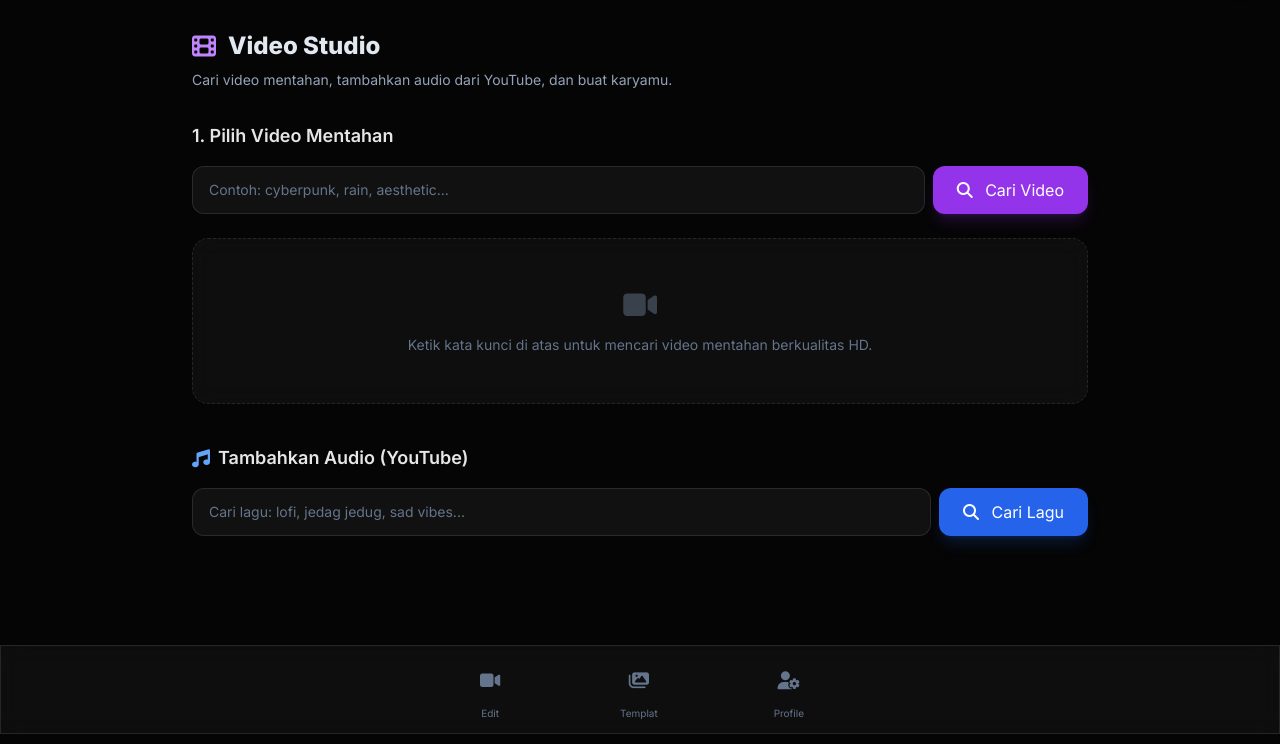
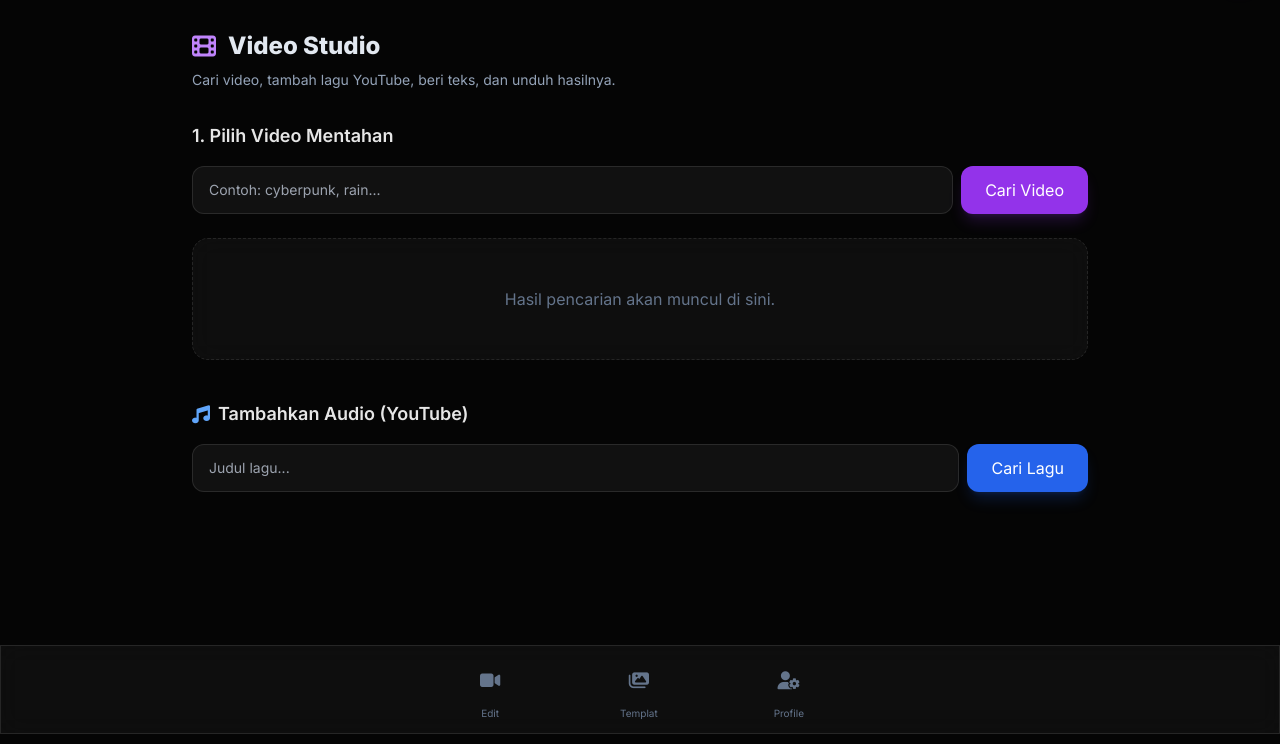
Before and after one commit to pangeranjaraya/Caa-X-Nexuss, a Flask app: page /video in a window 1280 px wide. Shown: the part 66-810 px from the top of the page. Run offline with Flask 3, Linux system fonts and the light colour scheme; some libraries are stand-ins or nearby versions.

Commit message:
Refactor video editor HTML for clarity and layout
Updated the video editor template to enhance user instructions and improve layout. Adjusted search input placeholders and button texts for clarity.

```diff
--- a/templates/video_editor.html
+++ b/templates/video_editor.html
@@ -1,149 +1,97 @@
 {% extends "base.html" %}
 {% block content %}
 <div class="max-w-4xl mx-auto pb-10">
-    <!-- Header Halaman -->
     <div class="mb-8">
-        <h2 class="text-2xl font-bold mb-2 flex items-center gap-3">
-            <i class="fas fa-film text-purple-400"></i> Video Studio
-        </h2>
-        <p class="text-slate-400 text-sm">Cari video mentahan, tambahkan audio dari YouTube, dan buat karyamu.</p>
+        <h2 class="text-2xl font-bold mb-2 flex items-center gap-3"><i class="fas fa-film text-purple-400"></i> Video Studio</h2>
+        <p class="text-slate-400 text-sm">Cari video, tambah lagu YouTube, beri teks, dan unduh hasilnya.</p>
     </div>
 
-    <!-- 1. SEARCH VIDEO SECTION -->
+    <!-- SEARCH VIDEO -->
     <section class="mb-10">
         <h3 class="text-lg font-semibold mb-4 text-white/90">1. Pilih Video Mentahan</h3>
         <div class="flex gap-2 mb-6">
-            <input type="text" id="videoSearchInput" placeholder="Contoh: cyberpunk, rain, aesthetic..."
-                   class="flex-1 bg-white/5 border border-white/10 rounded-xl px-4 py-3 focus:outline-none focus:border-purple-500 transition text-sm text-white placeholder-slate-500">
-            <button onclick="searchVideos()"
-                    class="bg-purple-600 hover:bg-purple-500 text-white px-6 py-3 rounded-xl font-medium transition shadow-lg shadow-purple-600/20 whitespace-nowrap">
-                <i class="fas fa-search mr-2"></i> Cari Video
-            </button>
+            <input type="text" id="videoSearchInput" placeholder="Contoh: cyberpunk, rain..." class="flex-1 bg-white/5 border border-white/10 rounded-xl px-4 py-3 focus:outline-none focus:border-purple-500 transition text-sm text-white">
+            <button onclick="searchVideos()" class="bg-purple-600 hover:bg-purple-500 text-white px-6 py-3 rounded-xl font-medium transition shadow-lg shadow-purple-600/20">Cari Video</button>
         </div>
-
-        <!-- Grid Hasil Video -->
         <div id="videoGrid" class="grid grid-cols-2 md:grid-cols-3 lg:grid-cols-4 gap-4">
-            <div class="col-span-full text-center text-slate-500 py-12 glass rounded-2xl border border-dashed border-white/10">
-                <i class="fas fa-video text-3xl mb-3 opacity-50"></i>
-                <p class="text-sm">Ketik kata kunci di atas untuk mencari video mentahan berkualitas HD.</p>
-            </div>
+            <div class="col-span-full text-center text-slate-500 py-12 glass rounded-2xl border border-dashed border-white/10">Hasil pencarian akan muncul di sini.</div>
         </div>
     </section>
 
-    <!-- 2. SELECTED VIDEO PREVIEW & EDITOR -->
+    <!-- EDITOR AREA -->
     <section id="editorSection" class="hidden mb-10 fade-in">
         <div class="glass p-6 rounded-3xl border border-purple-500/20 neon-border">
             <div class="flex justify-between items-center mb-4">
-                <h3 class="text-lg font-semibold text-white flex items-center gap-2">
-                    <i class="fas fa-check-circle text-green-400"></i> Video Terpilih
-                </h3>
-                <button onclick="clearSelection()" class="text-xs text-slate-400 hover:text-red-400 transition">Ganti Video</button>
+                <h3 class="text-lg font-semibold text-white"><i class="fas fa-check-circle text-green-400 mr-2"></i> Editor Aktif</h3>
+                <button onclick="clearSelection()" class="text-xs text-slate-400 hover:text-red-400">Ganti Video</button>
             </div>
 
             <div class="aspect-[9/16] max-h-[400px] w-full bg-black rounded-2xl overflow-hidden border border-white/10 mb-6 relative group">
                 <video id="selectedVideoPlayer" class="w-full h-full object-cover" loop muted playsinline></video>
                 <div class="absolute inset-0 flex items-center justify-center pointer-events-none">
-                    <span id="previewTextOverlay" class="text-2xl font-bold text-white drop-shadow-[0_2px_4px_rgba(0,0,0,0.8)] opacity-0 transition-opacity"></span>
+                    <span id="previewTextOverlay" class="text-2xl font-bold text-white drop-shadow-md opacity-0 transition-opacity text-center px-4"></span>
                 </div>
             </div>
 
-            <!-- Input Teks Overlay -->
             <div class="mb-6">
-                <label class="block text-xs text-slate-400 mb-2 uppercase tracking-wider">Tambahkan Kata-kata</label>
-                <input type="text" id="overlayTextInput" placeholder="Tulis caption keren di sini..."
-                       oninput="updateTextPreview()"
-                       class="w-full bg-black/40 border border-white/10 rounded-xl px-4 py-3 focus:outline-none focus:border-purple-500 transition text-sm text-white">
+                <label class="block text-xs text-slate-400 mb-2 uppercase tracking-wider">Teks Overlay</label>
+                <input type="text" id="overlayTextInput" placeholder="Tulis caption di sini..." oninput="updateTextPreview()" class="w-full bg-black/40 border border-white/10 rounded-xl px-4 py-3 focus:outline-none focus:border-purple-500 transition text-sm text-white">
             </div>
 
-            <!-- Action Buttons -->
             <div class="grid grid-cols-2 gap-3">
-                <button onclick="togglePreview()" class="py-3 rounded-xl font-bold border border-white/20 hover:bg-white/5 transition text-sm">
-                    <i class="fas fa-play mr-2"></i> PREVIEW
-                </button>
-                <button onclick="downloadFinalVideo()" class="py-3 rounded-xl font-bold bg-gradient-to-r from-purple-600 to-blue-600 hover:opacity-90 transition shadow-lg shadow-purple-600/20 text-sm">
-                    <i class="fas fa-download mr-2"></i> UNDUH SEKARANG
-                </button>
+                <button onclick="togglePreview()" class="py-3 rounded-xl font-bold border border-white/20 hover:bg-white/5 transition text-sm"><i class="fas fa-play mr-2"></i> PREVIEW</button>
+                <button onclick="downloadFinalVideo()" class="py-3 rounded-xl font-bold bg-gradient-to-r from-purple-600 to-blue-600 hover:opacity-90 transition shadow-lg shadow-purple-600/20 text-sm"><i class="fas fa-download mr-2"></i> UNDUH SEKARANG</button>
             </div>
         </div>
     </section>
 
-    <!-- 3. AUDIO SEARCH SECTION (YT-DLP) -->
+    <!-- SEARCH AUDIO -->
     <section class="mb-10">
-        <h3 class="text-lg font-semibold mb-4 text-white/90 flex items-center gap-2">
-            <i class="fas fa-music text-blue-400"></i> Tambahkan Audio (YouTube)
-        </h3>
+        <h3 class="text-lg font-semibold mb-4 text-white/90 flex items-center gap-2"><i class="fas fa-music text-blue-400"></i> Tambahkan Audio (YouTube)</h3>
         <div class="flex gap-2 mb-4">
-            <input type="text" id="audioSearchInput" placeholder="Cari lagu: lofi, jedag jedug, sad vibes..."
-                   class="flex-1 bg-white/5 border border-white/10 rounded-xl px-4 py-3 focus:outline-none focus:border-blue-500 transition text-sm text-white placeholder-slate-500">
-            <button onclick="searchAudio()"
-                    class="bg-blue-600 hover:bg-blue-500 text-white px-6 py-3 rounded-xl font-medium transition shadow-lg shadow-blue-600/20 whitespace-nowrap">
-                <i class="fas fa-search mr-2"></i> Cari Lagu
-            </button>
+            <input type="text" id="audioSearchInput" placeholder="Judul lagu..." class="flex-1 bg-white/5 border border-white/10 rounded-xl px-4 py-3 focus:outline-none focus:border-blue-500 transition text-sm text-white">
+            <button onclick="searchAudio()" class="bg-blue-600 hover:bg-blue-500 text-white px-6 py-3 rounded-xl font-medium transition shadow-lg shadow-blue-600/20">Cari Lagu</button>
         </div>
-
-        <!-- List Hasil Audio -->
         <div id="audioResults" class="space-y-2 max-h-60 overflow-y-auto pr-1 custom-scrollbar"></div>
-
-        <!-- Status Audio Terpilih -->
         <div id="selectedAudioStatus" class="hidden mt-4 p-3 rounded-xl bg-green-500/10 border border-green-500/20 text-green-400 text-xs flex items-center gap-2">
-            <i class="fas fa-check-circle"></i> Audio siap digunakan: <span id="audioFileName" class="font-bold text-white"></span>
+            <i class="fas fa-check-circle"></i> Audio siap: <span id="audioFileName" class="font-bold text-white"></span>
         </div>
     </section>
 </div>
 
 <script>
-    // --- GLOBAL STATE ---
     let selectedVideoUrl = null;
     let selectedAudioFile = null;
 
-    // --- 1. LOGIKA SEARCH VIDEO (PEXELS) ---
     async function searchVideos() {
         const query = document.getElementById('videoSearchInput').value.trim();
-        if (!query) return alert('Masukkan kata kunci pencarian!');
-
+        if (!query) return alert('Masukkan kata kunci!');
         const grid = document.getElementById('videoGrid');
-        grid.innerHTML = '<div class="col-span-full text-center py-10"><i class="fas fa-spinner fa-spin text-2xl text-purple-400"></i><p class="text-xs text-slate-500 mt-2">Mencari video...</p></div>';
+        grid.innerHTML = '<div class="col-span-full text-center py-10"><i class="fas fa-spinner fa-spin text-2xl text-purple-400"></i></div>';
 
         try {
             const res = await fetch(`/api/search_video?q=${encodeURIComponent(query)}`);
             const data = await res.json();
-
             grid.innerHTML = '';
-            if (data.videos && data.videos.length > 0) {
+            if (data.videos) {
                 data.videos.forEach(video => {
-                    // Ambil file video dengan kualitas sedang agar ringan
-                    const clip = video.video_files.find(f => f.width && f.width <= 720 && f.width >= 360) || video.video_files[0];
-                    const card = `
+                    const clip = video.video_files.find(f => f.width && f.width <= 720) || video.video_files[0];
+                    grid.innerHTML += `
                         <div class="glass rounded-2xl overflow-hidden group relative aspect-[9/16] cursor-pointer border border-white/5 hover:border-purple-500/50 transition-all" onclick="selectVideo('${clip.link}')">
-                            <img src="${video.image}" class="w-full h-full object-cover group-hover:scale-105 transition duration-500" alt="thumbnail">
-                            <div class="absolute inset-0 bg-black/40 group-hover:bg-black/20 transition flex items-center justify-center">
-                                <i class="fas fa-play text-white text-2xl opacity-80 group-hover:scale-125 transition"></i>
-                            </div>
-                            <div class="absolute bottom-0 left-0 w-full p-3 bg-gradient-to-t from-black/90 to-transparent opacity-0 group-hover:opacity-100 transition">
-                                <p class="text-[10px] text-white font-medium truncate">${video.user.name}</p>
-                            </div>
-                        </div>
-                    `;
-                    grid.innerHTML += card;
+                            <img src="${video.image}" class="w-full h-full object-cover group-hover:scale-105 transition duration-500">
+                            <div class="absolute inset-0 bg-black/40 group-hover:bg-black/20 transition flex items-center justify-center"><i class="fas fa-play text-white text-2xl opacity-80"></i></div>
+                        </div>`;
                 });
-            } else {
-                grid.innerHTML = '<div class="col-span-full text-center text-slate-500 py-10">Tidak ada video ditemukan.</div>';
             }
-        } catch (err) {
-            grid.innerHTML = `<div class="col-span-full text-center text-red-400 py-10 text-sm">Error: ${err.message}. Cek API Key Pexels!</div>`;
-        }
+        } catch (err) { grid.innerHTML = '<div class="col-span-full text-center text-red-400 py-10">Error API Key atau Internet.</div>'; }
     }
 
-    // --- 2. LOGIKA PILIH VIDEO ---
     function selectVideo(url) {
         selectedVideoUrl = url;
-        const player = document.getElementById('selectedVideoPlayer');
-        player.src = url;
-        player.play();
-
-        // Tampilkan section editor
+        document.getElementById('selectedVideoPlayer').src = url;
+        document.getElementById('selectedVideoPlayer').play();
         document.getElementById('editorSection').classList.remove('hidden');
-        document.getElementById('editorSection').scrollIntoView({ behavior: 'smooth', block: 'start' });
+        document.getElementById('editorSection').scrollIntoView({ behavior: 'smooth' });
     }
 
     function clearSelection() {
@@ -154,7 +102,6 @@
         updateTextPreview();
     }
 
-    // --- 3. LOGIKA TEXT OVERLAY PREVIEW ---
     function updateTextPreview() {
         const text = document.getElementById('overlayTextInput').value;
         const overlay = document.getElementById('previewTextOverlay');
@@ -164,48 +111,28 @@
 
     function togglePreview() {
         const player = document.getElementById('selectedVideoPlayer');
-        if (player.paused) {
-            player.muted = false; // Unmute saat preview
-            player.play();
-        } else {
-            player.pause();
-        }
+        player.muted = !player.muted;
+        player.paused ? player.play() : player.pause();
     }
 
-    // --- 4. LOGIKA SEARCH & DOWNLOAD AUDIO (YT-DLP) ---
     async function searchAudio() {
         const query = document.getElementById('audioSearchInput').value.trim();
         if (!query) return alert('Masukkan judul lagu!');
-
         const resDiv = document.getElementById('audioResults');
         resDiv.innerHTML = '<div class="text-center py-4"><i class="fas fa-spinner fa-spin text-blue-400"></i></div>';
 
         try {
             const res = await fetch(`/api/search_audio?q=${encodeURIComponent(query)}`);
             const data = await res.json();
-
             resDiv.innerHTML = '';
-            if (Array.isArray(data) && data.length > 0) {
-                data.forEach(song => {
-                    const item = `
-                        <div class="flex justify-between items-center bg-white/5 p-3 rounded-xl text-sm hover:bg-white/10 transition group border border-white/5">
-                            <div class="truncate w-3/4 pr-2">
-                                <p class="text-white font-medium truncate">${song.title}</p>
-                                <p class="text-[10px] text-slate-500">YouTube • Klik untuk download</p>
-                            </div>
-                            <button onclick="downloadAudio('${song.url}', this)" class="text-blue-400 hover:text-white bg-blue-500/10 hover:bg-blue-500 p-2 rounded-lg transition">
-                                <i class="fas fa-download"></i>
-                            </button>
-                        </div>
-                    `;
-                    resDiv.innerHTML += item;
-                });
-            } else {
-                resDiv.innerHTML = '<p class="text-xs text-slate-500 text-center py-4">Lagu tidak ditemukan.</p>';
-            }
-        } catch (err) {
-            resDiv.innerHTML = `<p class="text-xs text-red-400 text-center py-4">Error: ${err.message}</p>`;
-        }
+            data.forEach(song => {
+                resDiv.innerHTML += `
+                    <div class="flex justify-between items-center bg-white/5 p-3 rounded-xl text-sm hover:bg-white/10 transition group border border-white/5">
+                        <div class="truncate w-3/4 pr-2"><p class="text-white font-medium truncate">${song.title}</p></div>
+                        <button onclick="downloadAudio('${song.url}', this)" class="text-blue-400 hover:text-white bg-blue-500/10 hover:bg-blue-500 p-2 rounded-lg transition"><i class="fas fa-download"></i></button>
+                    </div>`;
+            });
+        } catch (err) { resDiv.innerHTML = '<p class="text-xs text-red-400 text-center">Error search audio.</p>'; }
     }
 
     async function downloadAudio(url, btnElement) {
@@ -220,43 +147,48 @@
                 body: JSON.stringify({ url: url })
             });
             const data = await res.json();
-
             if (data.status === 'success') {
                 selectedAudioFile = data.filename;
                 btnElement.innerHTML = '<i class="fas fa-check"></i>';
                 btnElement.classList.replace('text-blue-400', 'text-green-400');
-
-                // Update status audio terpilih
                 document.getElementById('selectedAudioStatus').classList.remove('hidden');
                 document.getElementById('audioFileName').innerText = data.filename;
-            } else {
-                throw new Error(data.error || 'Gagal download');
-            }
+            } else { throw new Error('Fail'); }
         } catch (err) {
             btnElement.innerHTML = '<i class="fas fa-times"></i>';
-            btnElement.classList.replace('text-blue-400', 'text-red-400');
-            console.error(err);
-            setTimeout(() => {
-                btnElement.innerHTML = originalHTML;
-                btnElement.disabled = false;
-                btnElement.classList.replace('text-red-400', 'text-blue-400');
-            }, 2000);
+            setTimeout(() => { btnElement.innerHTML = originalHTML; btnElement.disabled = false; }, 2000);
         }
     }
 
-    // --- 5. LOGIKA DOWNLOAD FINAL VIDEO ---
-    function downloadFinalVideo() {
-        if (!selectedVideoUrl) return alert('Pilih video mentahan terlebih dahulu!');
+    async function downloadFinalVideo() {
+        if (!selectedVideoUrl) return alert('Pilih video dulu!');
+        const btn = document.querySelector('button[onclick="downloadFinalVideo()"]');
+        const originalText = btn.innerHTML;
+        btn.innerHTML = '<i class="fas fa-spinner fa-spin"></i> Rendering...';
+        btn.disabled = true;
 
-        // Catatan: Menggabungkan video + audio + teks secara real-time di browser murni
-        // membutuhkan library seperti ffmpeg.wasm yang berat.
-        // Untuk versi Python Flask ini, kita arahkan user ke endpoint backend
-        // atau memberikan asset yang sudah didownload.
-
-        alert(`🎬 Video Siap!\n\nVideo: ${selectedVideoUrl.split('/').pop()}\nAudio: ${selectedAudioFile || 'Belum dipilih'}\nTeks: ${document.getElementById('overlayTextInput').value}\n\n(Fitur rendering final akan diproses oleh server Python)`);
-
-        // Di produksi nanti, kamu bisa panggil endpoint /api/render_video
-        // yang menggunakan moviepy/ffmpeg di backend untuk menggabungkan semuanya.
+        try {
+            const res = await fetch('/api/render_video', {
+                method: 'POST',
+                headers: { 'Content-Type': 'application/json' },
+                body: JSON.stringify({
+                    video_url: selectedVideoUrl,
+                    audio_filename: selectedAudioFile,
+                    text: document.getElementById('overlayTextInput').value
+                })
+            });
+            const data = await res.json();
+            if (data.status === 'success') {
+                const link = document.createElement('a');
+                link.href = data.download_url;
+                link.download = 'CAA_NEXUS_Video.mp4';
+                document.body.appendChild(link);
+                link.click();
+                document.body.removeChild(link);
+                btn.innerHTML = '<i class="fas fa-check"></i> Selesai!';
+            } else { alert('Gagal render: ' + data.error); }
+        } catch (err) { alert('Error server'); }
+        finally { btn.innerHTML = originalText; btn.disabled = false; }
     }
 </script>
 {% endblock %}
```
